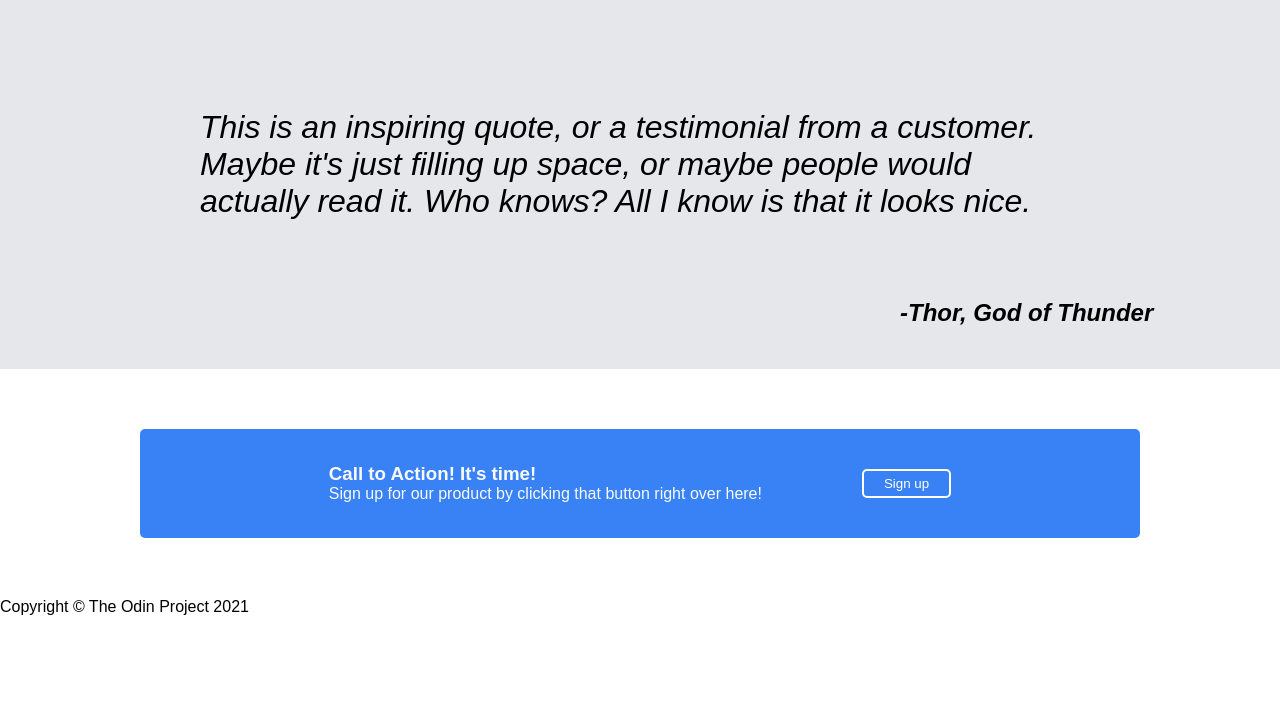
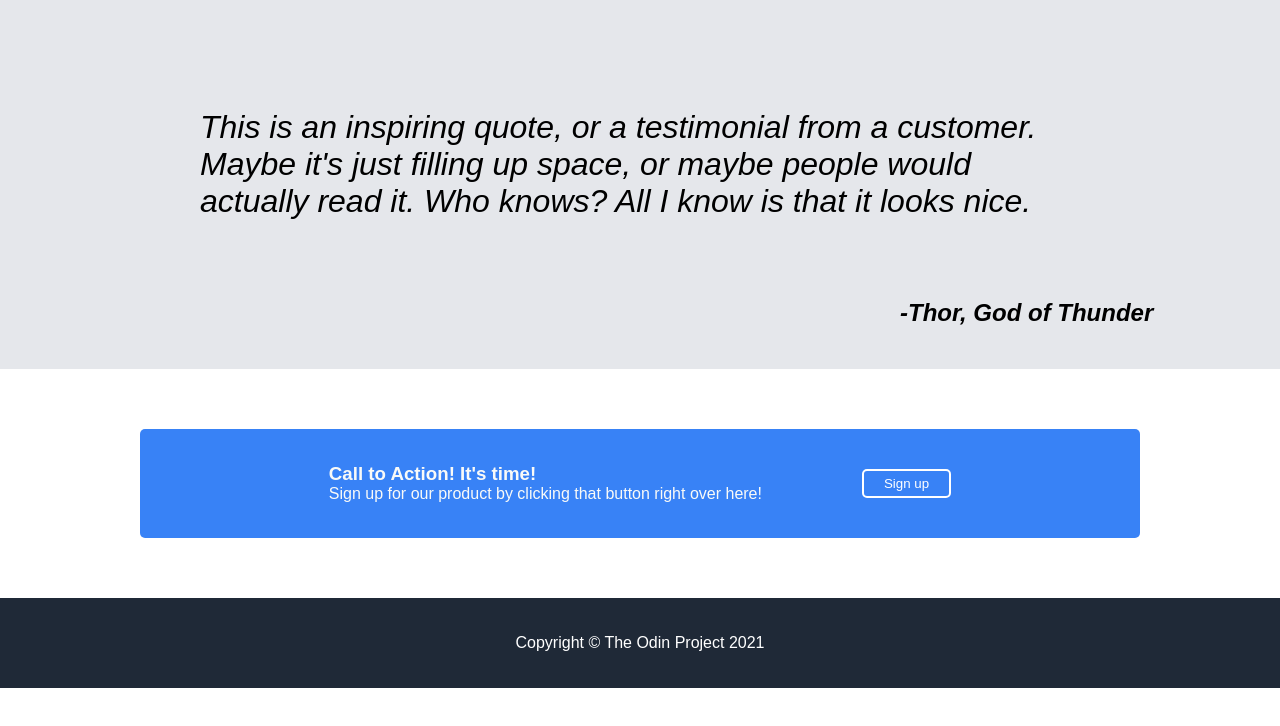
Before and after one commit to IgorCunha10/Landing-Page, a plain HTML site: page index.html in a window 1280 px wide. Shown: the part 1085-1811 px from the top of the page. Drawn offline with Linux system fonts and the light colour scheme.

Commit message:
stylized footer

```diff
--- a/styles.css
+++ b/styles.css
@@ -193,3 +193,12 @@ h2 {
     padding: 0;
     margin: 0;
 }
+
+footer {
+    background-color: #1F2937;
+    color: white;
+    display: flex;
+    align-items: center;
+    justify-content: center;
+    padding: 20px 0 20px 0;
+}
```
